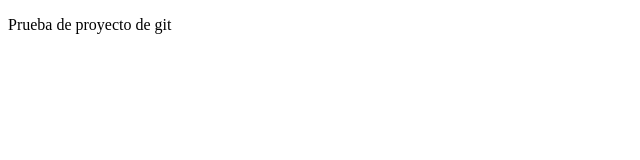
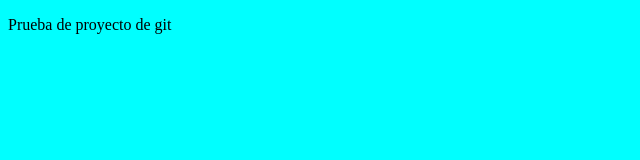
Before and after one commit to CarlosG1993/prueba, a plain HTML site: page index.html in a window 1280 px wide. Shown: the whole page, without its empty margins (0-640 px from the left). Drawn offline with Linux system fonts and the light colour scheme.

Commit message:
añadido background

```diff
--- a/css/codigo.css
+++ b/css/codigo.css
@@ -0,0 +1,3 @@
+body{
+    background-color: aqua;
+}
--- a/index.html
+++ b/index.html
@@ -4,10 +4,10 @@
     <meta charset="UTF-8">
     <meta http-equiv="X-UA-Compatible" content="IE=edge">
     <meta name="viewport" content="width=device-width, initial-scale=1.0">
+    <link rel="stylesheet" href="css/codigo.css">
     <title>Document</title>
 </head>
 <body>
     <p>Prueba de proyecto de git</p>
-
 </body>
 </html>
```
